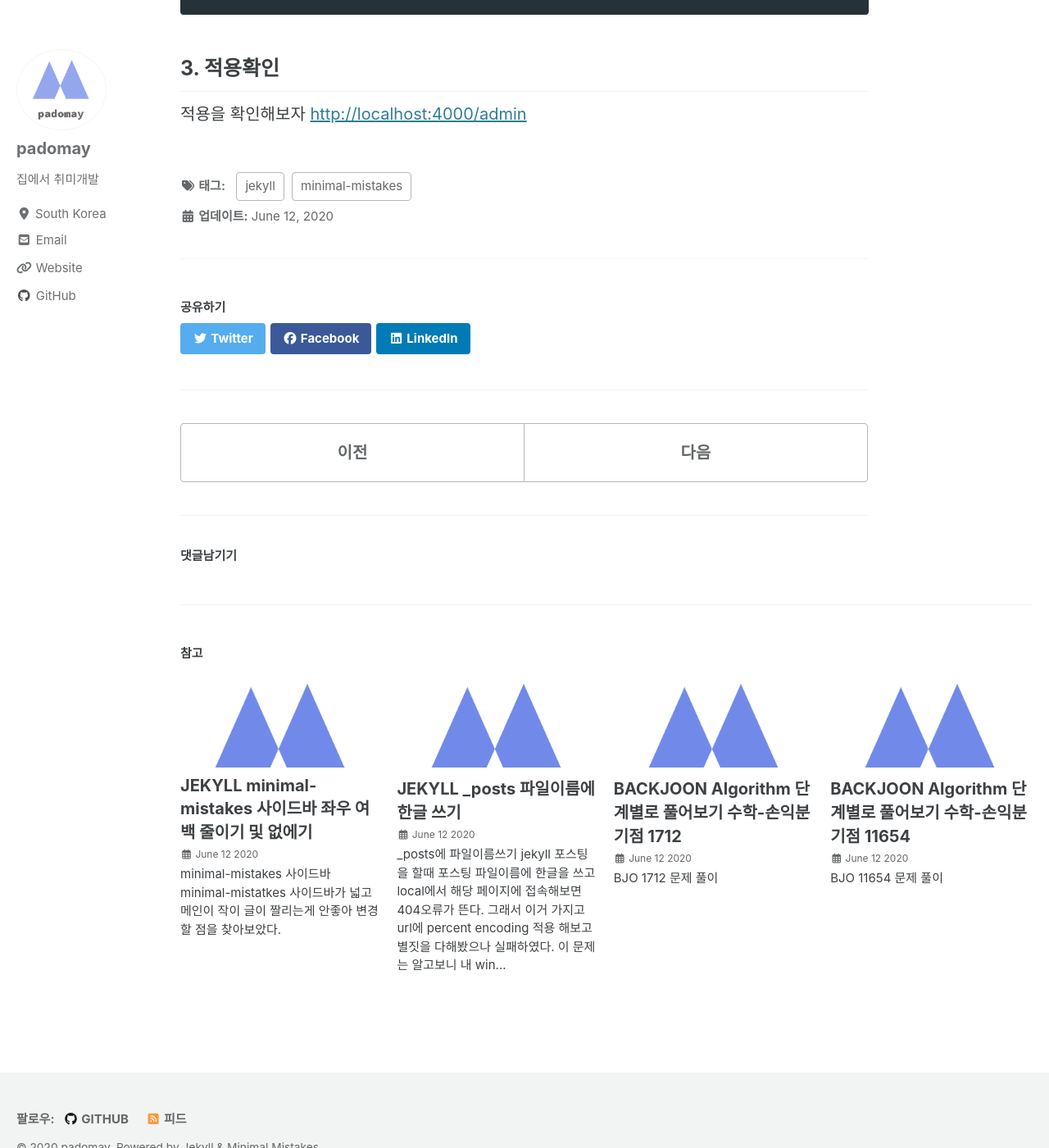
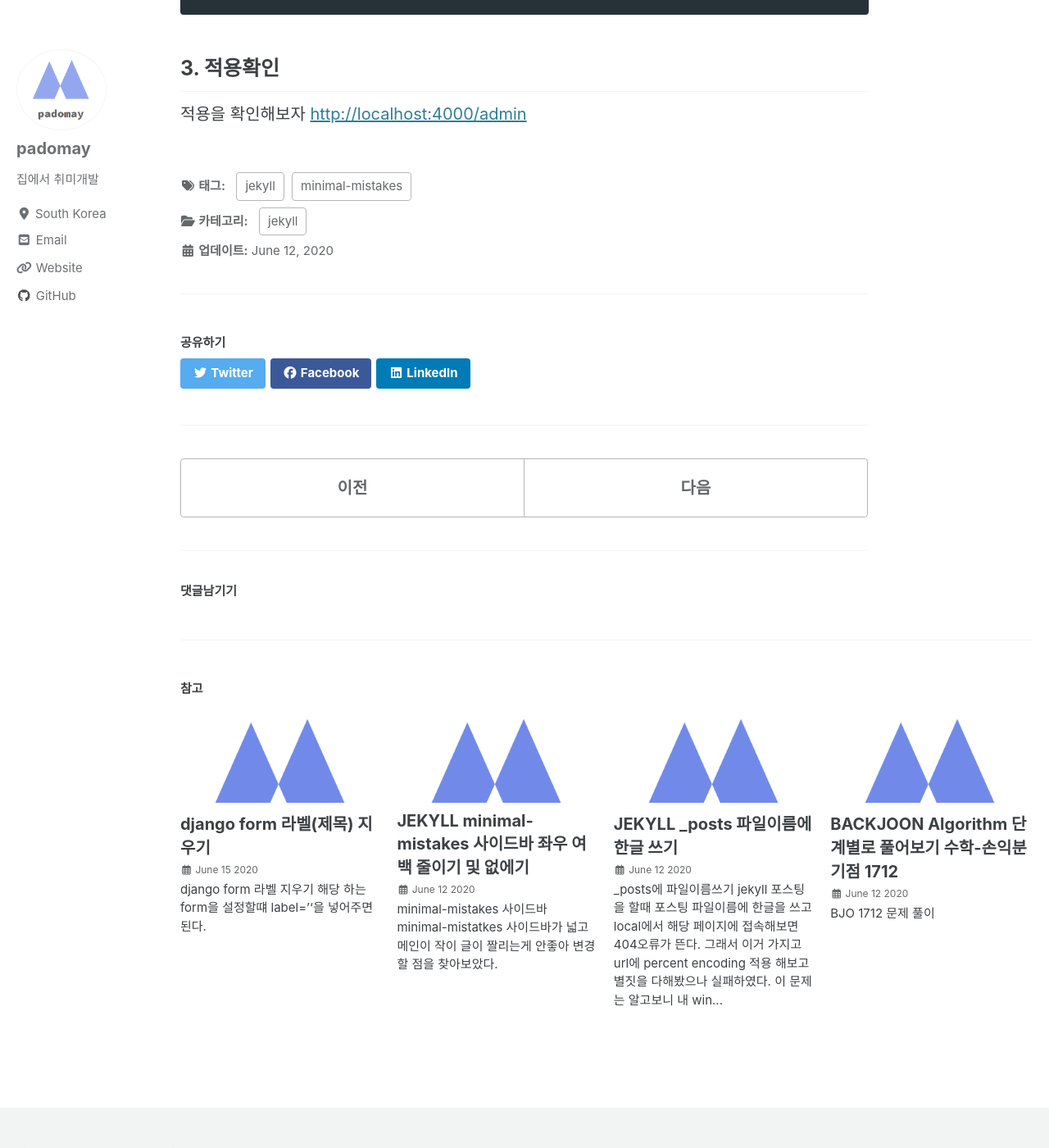
Before and after one commit to padomay-dev/padomay-dev.github.io, a Jekyll site: the page built from _posts/2020-06-12-jekyll-admin.md, in a window 1280 px wide and 1400 px high, scrolled down 1853 px. Shown: the whole window at 82% size. Built offline with Jekyll 4.4.1, drawn with Linux system fonts in a browser that asks for light colours; cached includes are drawn as plain includes; nearby versions of some CDN libraries; comment, search, counter and statistics services are not loaded.

Commit message:
업로드 django-form

```diff
--- a/_posts/2020-06-12-jekyll-admin.md
+++ b/_posts/2020-06-12-jekyll-admin.md
@@ -4,6 +4,8 @@
 tags:
 - jekyll
 - minimal-mistakes
+categories:
+- jekyll
 ---
 
 # jekyll-admin 설치
--- /dev/null
+++ b/_posts/2020-06-15-django-form.md
@@ -0,0 +1,14 @@
+---
+title: django form 라벨(제목) 지우기
+toc: true
+categories: []
+tags:
+- django
+- web
+- trouble_shooting
+---
+
+# django form 라벨 지우기
+
+![](/assets/images/django-form-label-delete.PNG)
+해당 하는 form을 설정할떄 label=''을 넣어주면 된다.
```
Also changed, not shown: assets/images/django-form-label-delete.PNG (added).
